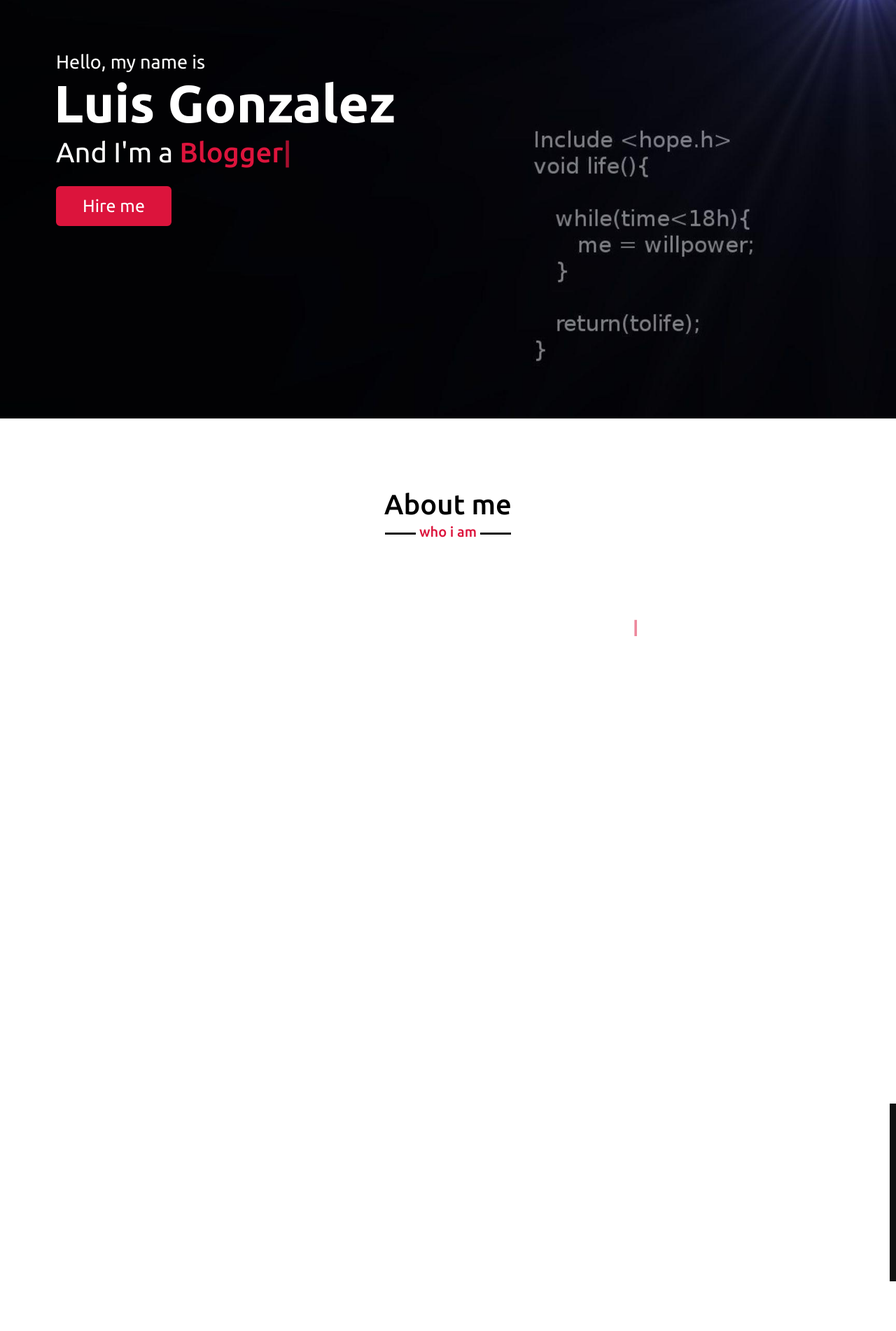
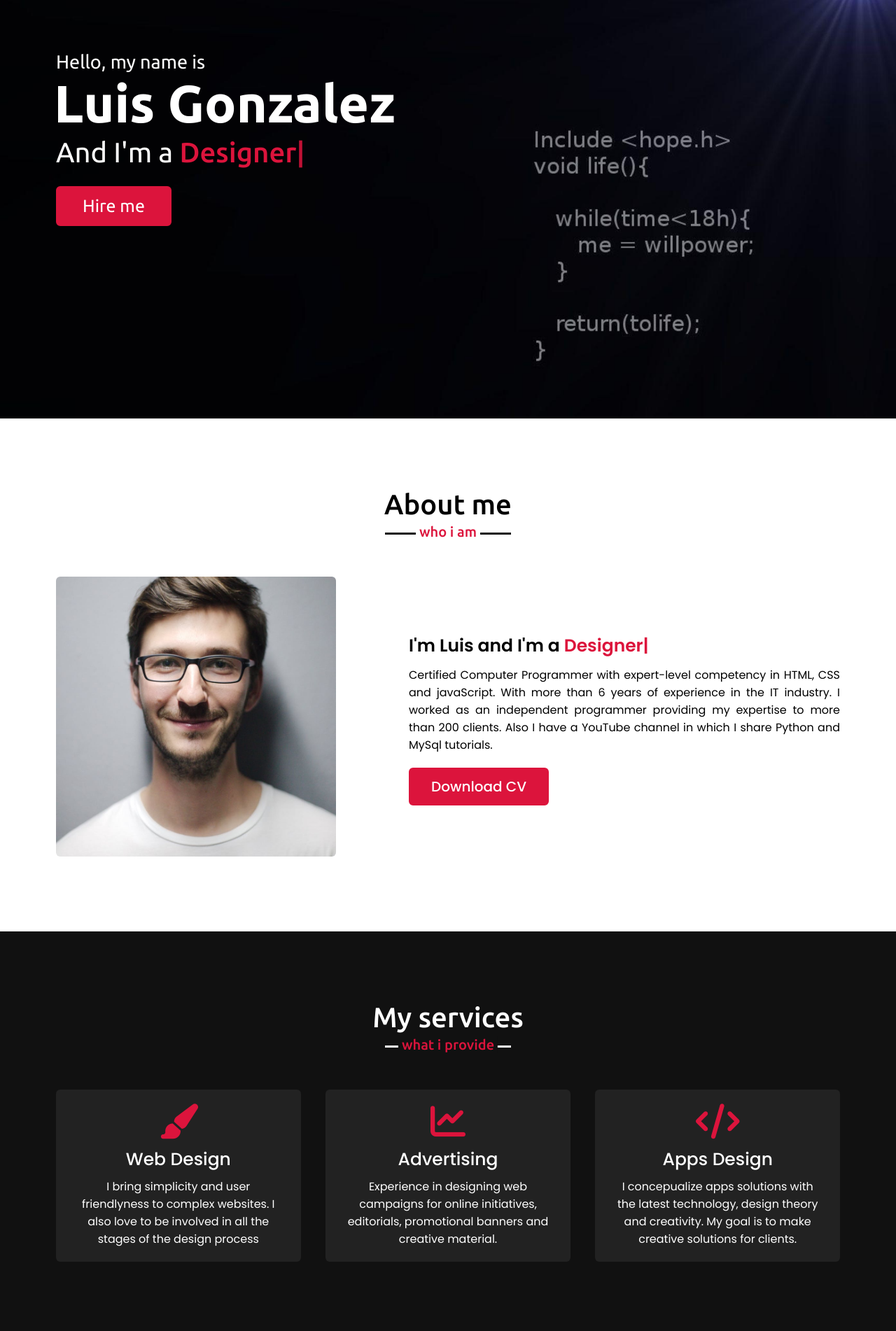
Before and after one commit to LuisGonzalez32/tarea-2, a Flask app: page / in a window 1280 px wide. Shown: the part 202-2104 px from the top of the page at 70% size. Run offline with Flask 2, Linux system fonts and the light colour scheme; some libraries are stand-ins or nearby versions.

Commit message:
commit 2

```diff
--- a/static/main.js
+++ b/static/main.js
@@ -1,48 +1,48 @@
-$(document).ready(function(){
-    $(window).scroll(function(){
+$(document).ready(function () {
+    $(window).scroll(function () {
         // sticky navbar on scroll script
-        if(this.scrollY > 20){
+        if (this.scrollY > 20) {
             $('.navbar').addClass("sticky");
-        }else{
+        } else {
             $('.navbar').removeClass("sticky");
         }
 
         // scroll-up button show/hide script
-        if(this.scrollY > 500){
+        if (this.scrollY > 500) {
             $('.scroll-up-btn').addClass("show");
-        }else{
+        } else {
             $('.scroll-up-btn').removeClass("show");
         }
     });
 
     // slide-up script
-    $('.scroll-up-btn').click(function(){
-        $('html').animate({scrollTop: 0});
+    $('.scroll-up-btn').click(function () {
+        $('html').animate({ scrollTop: 0 });
         // removing smooth scroll on slide-up button click
         $('html').css("scrollBehavior", "auto");
     });
 
-    $('.navbar .menu li a').click(function(){
+    $('.navbar .menu li a').click(function () {
         // applying again smooth scroll on menu items click
         $('html').css("scrollBehavior", "smooth");
     });
 
     // toggle menu/navbar script
-    $('.menu-btn').click(function(){
+    $('.menu-btn').click(function () {
         $('.navbar .menu').toggleClass("active");
         $('.menu-btn i').toggleClass("active");
     });
 
     // typing text animation script
     var typed = new Typed(".typing", {
-        strings: ["YouTuber", "Developer", "Blogger", "Designer", "Freelancer"],
+        strings: ["YouTuber", "Developer", "Designer", "Freelancer"],
         typeSpeed: 100,
         backSpeed: 60,
         loop: true
     });
 
     var typed = new Typed(".typing-2", {
-        strings: ["YouTuber", "Developer", "Blogger", "Designer", "Freelancer"],
+        strings: ["YouTuber", "Developer", "Designer", "Freelancer"],
         typeSpeed: 100,
         backSpeed: 60,
         loop: true
@@ -55,15 +55,15 @@
         autoplayTimeOut: 2000,
         autoplayHoverPause: true,
         responsive: {
-            0:{
+            0: {
                 items: 1,
                 nav: false
             },
-            600:{
+            600: {
                 items: 2,
                 nav: false
             },
-            1000:{
+            1000: {
                 items: 3,
                 nav: false
             }
--- a/templates/index.html
+++ b/templates/index.html
@@ -54,15 +54,13 @@
       <h2 class="title">About me</h2>
       <div class="about-content">
         <div class="column left">
-          <img src="images/profile-1.jpeg" alt="">
+          <img src="/static/images/profile-1.jpeg" alt="">
         </div>
         <div class="column right">
           <div class="text">I'm Luis and I'm a <span class="typing-2"></span></div>
-          <p>Lorem ipsum dolor sit amet consectetur adipisicing elit. Quasi ut voluptatum eveniet doloremque autem
-            excepturi eaque, sit laboriosam voluptatem nisi delectus. Facere explicabo hic minus accusamus alias fuga
-            nihil dolorum quae. Explicabo illo unde, odio consequatur ipsam possimus veritatis, placeat, ab molestiae
-            velit inventore exercitationem consequuntur blanditiis omnis beatae. Dolor iste excepturi ratione soluta
-            quas culpa voluptatum repudiandae harum non.</p>
+          <p>Certified Computer Programmer with expert-level competency in HTML, CSS and javaScript. With more than 6
+            years of experience in the IT industry. I worked as an independent programmer providing my expertise to
+            more than 200 clients. Also I have a YouTube channel in which I share Python and MySql tutorials.</p>
           <a href="#">Download CV</a>
         </div>
       </div>
@@ -78,21 +76,24 @@
           <div class="box">
             <i class="fas fa-paint-brush"></i>
             <div class="text">Web Design</div>
-            <p>Lorem ipsum dolor sit amet consectetur, adipisicing elit. Rem quia sunt, quasi quo illo enim.</p>
+            <p>I bring simplicity and user friendlyness to complex websites. I also love to be involved in all the
+              stages of the design process</p>
           </div>
         </div>
         <div class="card">
           <div class="box">
             <i class="fas fa-chart-line"></i>
             <div class="text">Advertising</div>
-            <p>Lorem ipsum dolor sit amet consectetur, adipisicing elit. Rem quia sunt, quasi quo illo enim.</p>
+            <p>Experience in designing web campaigns for online initiatives, editorials, promotional banners and
+              creative material.</p>
           </div>
         </div>
         <div class="card">
           <div class="box">
             <i class="fas fa-code"></i>
             <div class="text">Apps Design</div>
-            <p>Lorem ipsum dolor sit amet consectetur, adipisicing elit. Rem quia sunt, quasi quo illo enim.</p>
+            <p>I concepualize apps solutions with the latest technology, design theory and creativity. My goal is to
+              make creative solutions for clients.</p>
           </div>
         </div>
       </div>
@@ -107,10 +108,12 @@
       <div class="skills-content">
         <div class="column left">
           <div class="text">My creative skills & experiences.</div>
-          <p>Lorem ipsum dolor sit amet consectetur adipisicing elit. Dignissimos, ratione error est recusandae
-            consequatur, iusto illum deleniti quidem impedit, quos quaerat quis minima sequi. Cupiditate recusandae
-            laudantium esse, harum animi aspernatur quisquam et delectus ipsum quam alias quaerat? Quasi hic quidem
-            illum. Ad delectus natus aut hic explicabo minus quod.</p>
+          <ul>
+            <li>Proven track record in front end design and development using CSS and HTML</li>
+            <li>Experience of managing multiple projects to tight deadlines</li>
+            <li>Skilled in working with database management tools such as MySQL</li>
+            <li>Result-focused programmer</li>
+          </ul>
           <a href="#">Read more</a>
         </div>
         <div class="column right">
@@ -162,8 +165,7 @@
       <div class="contact-content">
         <div class="column left">
           <div class="text">Get in Touch</div>
-          <p>Lorem, ipsum dolor sit amet consectetur adipisicing elit. Dignissimos harum corporis fuga corrupti.
-            Doloribus quis soluta nesciunt veritatis vitae nobis?</p>
+
           <div class="icons">
             <div class="row">
               <i class="fas fa-user"></i>
```
